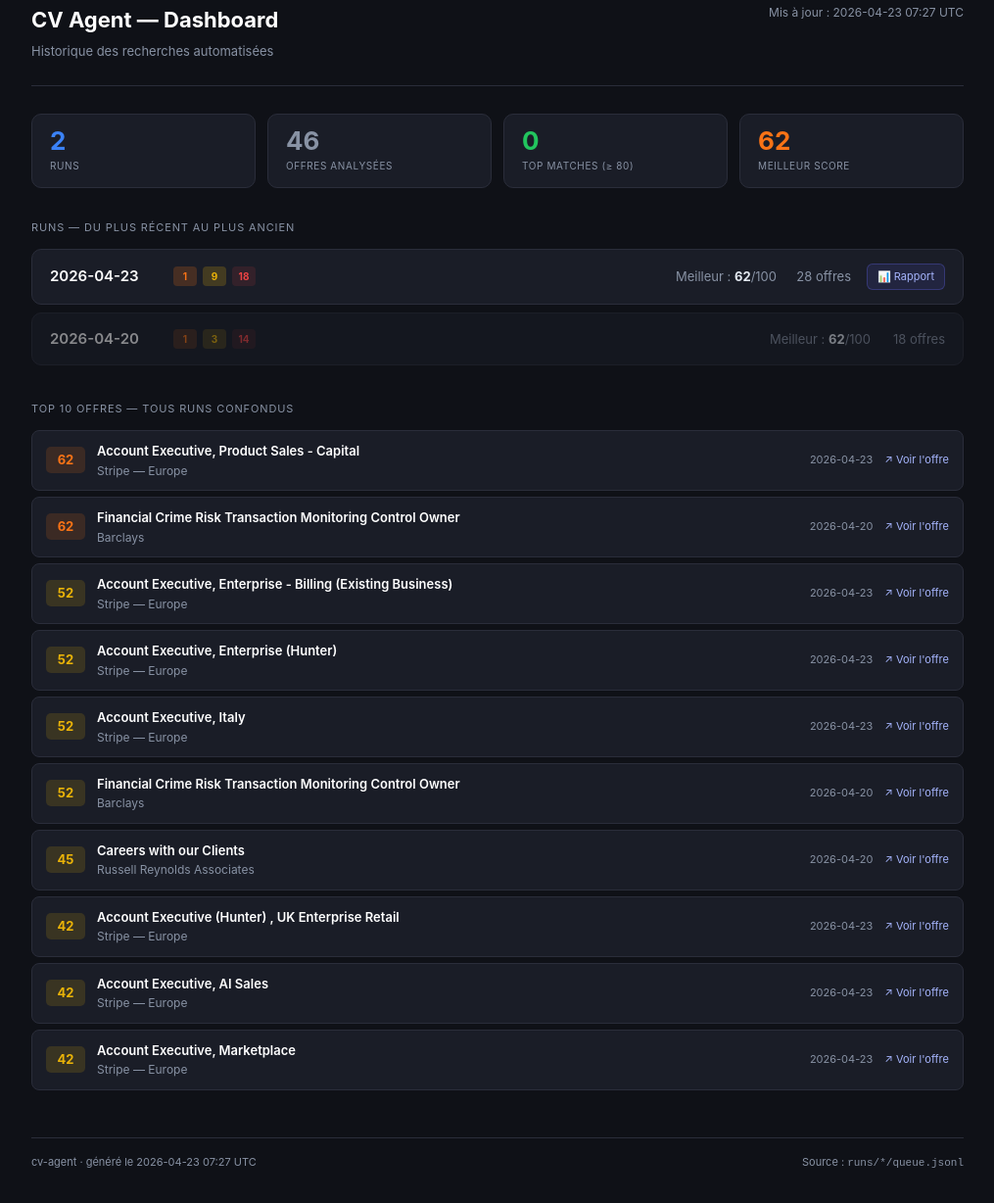
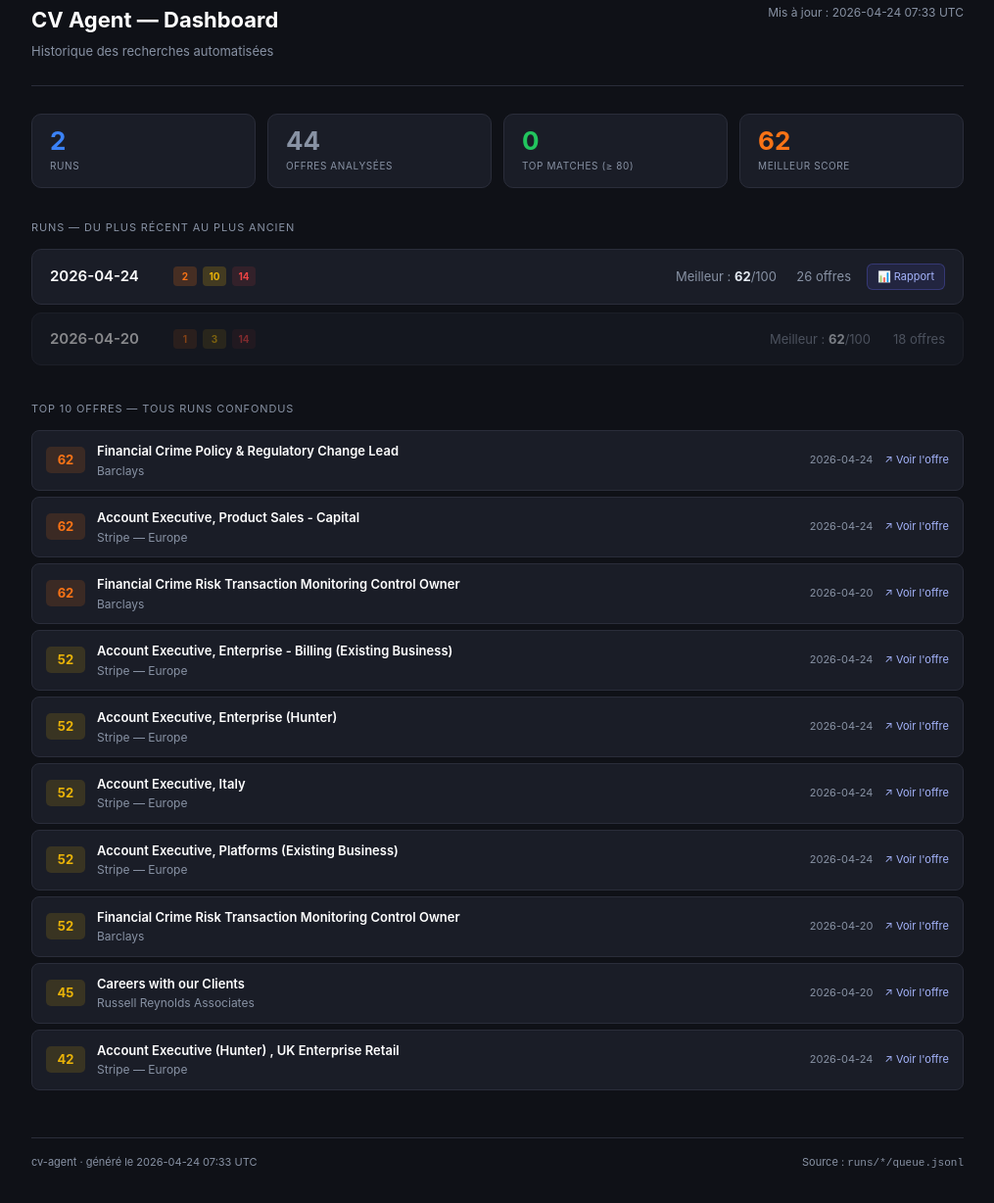
Before and after one commit to DavidPERRON/CV, a plain HTML site: page runs/index.html in a window 1280 px wide. Shown: the part 29-1257 px from the top of the page at 98% size, without its empty margins (132-1147 px from the left). Drawn offline with Linux system fonts and the light colour scheme.

Commit message:
daily-search: scored queue for 2026-04-24

```diff
--- a/runs/index.html
+++ b/runs/index.html
@@ -213,7 +213,7 @@
     <h1>CV Agent — Dashboard</h1>
     <div class="subtitle">Historique des recherches automatisées</div>
   </div>
-  <div class="updated">Mis à jour : 2026-04-23 07:27 UTC</div>
+  <div class="updated">Mis à jour : 2026-04-24 07:33 UTC</div>
 </div>
 
 <div class="global-stats">
@@ -222,7 +222,7 @@
     <div class="lbl">Runs</div>
   </div>
   <div class="g-stat muted">
-    <div class="num">46</div>
+    <div class="num">44</div>
     <div class="lbl">Offres analysées</div>
   </div>
   <div class="g-stat green">
@@ -238,11 +238,11 @@
 <div class="section-title">Runs — du plus récent au plus ancien</div>
 
 <div id="runs-list">
-<a class="run-row" href="2026-04-23/report.html" >
-  <div class="run-date">2026-04-23</div>
-  <div class="run-bars"><span class="bar-segment good">1</span><span class="bar-segment mid">9</span><span class="bar-segment low">18</span></div>
+<a class="run-row" href="2026-04-24/report.html" >
+  <div class="run-date">2026-04-24</div>
+  <div class="run-bars"><span class="bar-segment good">2</span><span class="bar-segment mid">10</span><span class="bar-segment low">14</span></div>
   <div class="run-best">Meilleur : <strong class="good">62</strong>/100</div>
-  <div class="run-best" style="min-width:60px;color:var(--c-muted)">28 offres</div>
+  <div class="run-best" style="min-width:60px;color:var(--c-muted)">26 offres</div>
   <span class="run-link">📊 Rapport</span>
 </a>
 <a class="run-row" href="2026-04-20/report.html" style="pointer-events:none;opacity:.5">
@@ -259,10 +259,19 @@
   <div class="job-mini">
   <span class="score-chip good">62</span>
   <div class="job-mini-info">
+    <div class="job-mini-title">Financial Crime Policy &amp; Regulatory Change Lead</div>
+    <div class="job-mini-company">Barclays</div>
+  </div>
+  <div class="job-mini-date">2026-04-24</div>
+  <a class="job-mini-link" href="https://search.jobs.barclays/job/birmingham/financial-crime-policy-and-regulatory-change-lead/13015/94310410032" target="_blank" rel="noopener">↗ Voir l'offre</a>
+</div>
+<div class="job-mini">
+  <span class="score-chip good">62</span>
+  <div class="job-mini-info">
     <div class="job-mini-title">Account Executive, Product Sales - Capital</div>
     <div class="job-mini-company">Stripe — Europe</div>
   </div>
-  <div class="job-mini-date">2026-04-23</div>
+  <div class="job-mini-date">2026-04-24</div>
   <a class="job-mini-link" href="https://stripe.com/jobs/listing/account-executive-product-sales-capital/7728365" target="_blank" rel="noopener">↗ Voir l'offre</a>
 </div>
 <div class="job-mini">
@@ -280,7 +289,7 @@
     <div class="job-mini-title">Account Executive, Enterprise - Billing (Existing Business)</div>
     <div class="job-mini-company">Stripe — Europe</div>
   </div>
-  <div class="job-mini-date">2026-04-23</div>
+  <div class="job-mini-date">2026-04-24</div>
   <a class="job-mini-link" href="https://stripe.com/jobs/listing/account-executive-enterprise-billing-existing-business/7607568" target="_blank" rel="noopener">↗ Voir l'offre</a>
 </div>
 <div class="job-mini">
@@ -289,7 +298,7 @@
     <div class="job-mini-title">Account Executive, Enterprise (Hunter)</div>
     <div class="job-mini-company">Stripe — Europe</div>
   </div>
-  <div class="job-mini-date">2026-04-23</div>
+  <div class="job-mini-date">2026-04-24</div>
   <a class="job-mini-link" href="https://stripe.com/jobs/listing/account-executive-enterprise-hunter/7458833" target="_blank" rel="noopener">↗ Voir l'offre</a>
 </div>
 <div class="job-mini">
@@ -298,8 +307,17 @@
     <div class="job-mini-title">Account Executive, Italy</div>
     <div class="job-mini-company">Stripe — Europe</div>
   </div>
-  <div class="job-mini-date">2026-04-23</div>
+  <div class="job-mini-date">2026-04-24</div>
   <a class="job-mini-link" href="https://stripe.com/jobs/listing/account-executive-italy/7483724" target="_blank" rel="noopener">↗ Voir l'offre</a>
+</div>
+<div class="job-mini">
+  <span class="score-chip mid">52</span>
+  <div class="job-mini-info">
+    <div class="job-mini-title">Account Executive, Platforms (Existing Business)</div>
+    <div class="job-mini-company">Stripe — Europe</div>
+  </div>
+  <div class="job-mini-date">2026-04-24</div>
+  <a class="job-mini-link" href="https://stripe.com/jobs/listing/account-executive-platforms-existing-business/7576967" target="_blank" rel="noopener">↗ Voir l'offre</a>
 </div>
 <div class="job-mini">
   <span class="score-chip mid">52</span>
@@ -325,31 +343,13 @@
     <div class="job-mini-title">Account Executive (Hunter) , UK Enterprise Retail</div>
     <div class="job-mini-company">Stripe — Europe</div>
   </div>
-  <div class="job-mini-date">2026-04-23</div>
+  <div class="job-mini-date">2026-04-24</div>
   <a class="job-mini-link" href="https://stripe.com/jobs/listing/account-executive-hunter-uk-enterprise-retail/7451366" target="_blank" rel="noopener">↗ Voir l'offre</a>
-</div>
-<div class="job-mini">
-  <span class="score-chip mid">42</span>
-  <div class="job-mini-info">
-    <div class="job-mini-title">Account Executive, AI Sales</div>
-    <div class="job-mini-company">Stripe — Europe</div>
-  </div>
-  <div class="job-mini-date">2026-04-23</div>
-  <a class="job-mini-link" href="https://stripe.com/jobs/listing/account-executive-ai-sales/7532733" target="_blank" rel="noopener">↗ Voir l'offre</a>
-</div>
-<div class="job-mini">
-  <span class="score-chip mid">42</span>
-  <div class="job-mini-info">
-    <div class="job-mini-title">Account Executive, Marketplace</div>
-    <div class="job-mini-company">Stripe — Europe</div>
-  </div>
-  <div class="job-mini-date">2026-04-23</div>
-  <a class="job-mini-link" href="https://stripe.com/jobs/listing/account-executive-marketplace/7542218" target="_blank" rel="noopener">↗ Voir l'offre</a>
 </div>
 </div>
 
 <footer>
-  <span>cv-agent · généré le 2026-04-23 07:27 UTC</span>
+  <span>cv-agent · généré le 2026-04-24 07:33 UTC</span>
   <span>Source : <code>runs/*/queue.jsonl</code></span>
 </footer>
 
```
